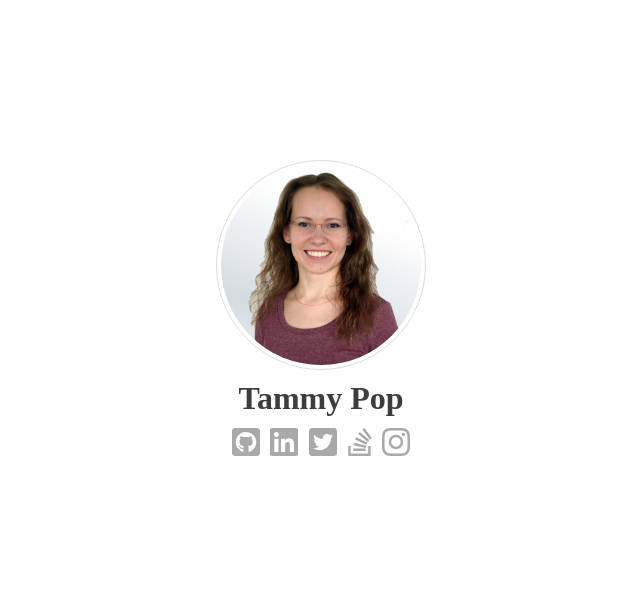
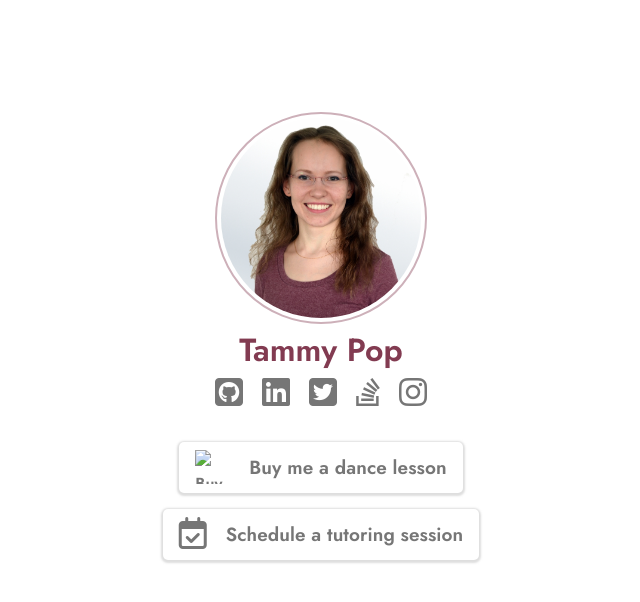
Before and after one commit to smurfik/personal-website-html, a PHP site: page / in a window 1280 px wide. Shown: the top 602 px of the page, without its empty margins (319-959 px from the left). Run offline with PHP 8.4, Linux system fonts and the light colour scheme; some libraries are stand-ins or nearby versions.

Commit message:
add calendly and buy me a coffee links

```diff
--- /dev/null
+++ b/assets/stylesheets/button.css
@@ -0,0 +1,60 @@
+.bmc-button img {
+  height: 34px;
+  width: 35px;
+  margin-bottom: 1px;
+  box-shadow: none;
+  border: none;
+  vertical-align: middle;
+}
+
+.bmc-button {
+  line-height: 35px;
+  text-decoration: none;
+  display: inline-flex;
+  color: #767676;
+  background-color: white;
+  border-radius: 5px;
+  border: 1px solid transparent;
+  padding: 7px 15px;
+  letter-spacing: 0.06px;
+  box-shadow: 0px 1px 2px rgba(190, 190, 190, 0.5);
+  -webkit-box-shadow: 0px 1px 2px 2px rgba(190, 190, 190, 0.5);
+  margin: 0 auto;
+  -webkit-box-sizing: border-box;
+  box-sizing: border-box;
+  -o-transition: 0.3s all linear;
+  -webkit-transition: 0.3s all linear;
+  -moz-transition: 0.3s all linear;
+  -ms-transition: 0.3s all linear;
+  transition: 0.5s all linear;
+}
+
+.bmc-button:first-of-type {
+  margin-bottom: 1em;
+}
+
+.bmc-button:hover {
+  -webkit-box-shadow: 0px 1px 2px 2px rgba(190, 190, 190, 0.5);
+  text-decoration: none;
+  box-shadow: 0px 1px 2px 2px rgba(190, 190, 190, 0.5);
+  background-color: #823b51;
+  color: white;
+  cursor: pointer;
+}
+
+.second-button:hover i, .second-button:hover {
+  color: white;
+  cursor: pointer;
+}
+
+.btn-text {
+  font-size: 19px;
+  margin-left: 1em;
+}
+
+.btn-group {
+  margin: 2em auto;
+  cursor: pointer;
+  display: flex;
+  flex-direction: column;
+}
--- a/assets/stylesheets/main.css
+++ b/assets/stylesheets/main.css
@@ -1,38 +1,39 @@
 /* * { outline: 1px pink solid } */
+body {
+  background: white;
+  font-family: 'Jost', sans-serif;
+}
 
 a:hover { text-decoration:none; }
 
-svg {
-  color: #A9A9A9;
+#social-links {
+  width: 250px;
+  margin: 0em auto;
+  display: flex;
+  justify-content: space-evenly;
 }
 
-svg:hover {
+i {
+  color: #767676;
+  transition: 0.5s color linear;
+}
+
+#social-links i:hover {
   color: #823b51;
 }
 
-body {
-  background: white;
-}
-
-img {
+.profile-pic {
   display: block;
   height: 200px;
   width: 200px;
-  margin: 10em auto 0px auto;
+  margin: 7em auto 0px auto;
   border-radius: 100%;
   padding: 4px;
-  border: 1px solid #ddd;
+  border: 2px solid #CDB0B9;
 }
 
 h1 {
   text-align: center;
-  margin: 0.3em auto;
-  color: #3e3d3d;
+  margin: 0.1em auto;
+  color: #823b51;
 }
-
-#social-links {
-  width: 200px;
-  margin: 0em auto;
-  display: flex;
-  justify-content: space-evenly;
-}
--- a/index.html
+++ b/index.html
@@ -15,16 +15,16 @@
     <meta name="viewport" content="width=device-width, initial-scale=1.0" />
     <meta http-equiv="X-UA-Compatible" content="ie=edge" />
 
-    <script defer src="https://use.fontawesome.com/releases/v5.0.8/js/brands.js" integrity="sha384-sCI3dTBIJuqT6AwL++zH7qL8ZdKaHpxU43dDt9SyOzimtQ9eyRhkG3B7KMl6AO19" crossorigin="anonymous"></script>
-    <script defer src="https://use.fontawesome.com/releases/v5.0.8/js/fontawesome.js" integrity="sha384-7ox8Q2yzO/uWircfojVuCQOZl+ZZBg2D2J5nkpLqzH1HY0C1dHlTKIbpRz/LG23c" crossorigin="anonymous"></script>
-
+    <script src="https://kit.fontawesome.com/b728ed6091.js" crossorigin="anonymous"></script>
+    <link href="https://fonts.googleapis.com/css2?family=Jost:ital,wght@0,600;1,400&display=swap" rel="stylesheet">
     <link rel="shortcut icon" href="assets/images/favicon.ico">
     <link rel="stylesheet" href="assets/stylesheets/main.css" />
+    <link rel="stylesheet" href="assets/stylesheets/button.css" />
     <title>Tammy Pop</title>
   </head>
 
   <body>
-    <img src="assets/images/profile.jpg" alt="profile"></img>
+    <img class="profile-pic" src="assets/images/profile.jpg" alt="profile"></img>
     <h1>Tammy Pop</h1>
     <section id="social-links">
       <a href="https://github.com/smurfik" title="github"><i class="fab fa-github-square fa-2x"></i></a>
@@ -33,5 +33,15 @@
       <a href="https://stackoverflow.com/users/6566747/tammy-pop?tab=profile" title="stackoverflow"><i class="fab fa-stack-overflow fa-2x"></i></a>
       <a href="https://www.instagram.com/tammy.pop/" title="instagram"><i class="fab fa-instagram fa-2x"></i></a>
     </section>
+    <div class="btn-group">
+      <a class="bmc-button" href="https://www.buymeacoffee.com/tammypop">
+        <img src="https://cdn.buymeacoffee.com/buttons/bmc-new-btn-logo.svg" alt="Buy me a dance lesson" />
+        <span class="btn-text">Buy me a dance lesson</span>
+      </a>
+      <a class="bmc-button second-button" target="_blank" href="https://calendly.com/tammy_pop/tutoring_session" title="schedule">
+        <i class="far fa-calendar-check fa-2x"></i>
+        <span class="btn-text">Schedule a tutoring session</span>
+      </a>
+    </div>
   </body>
 </html>
```
